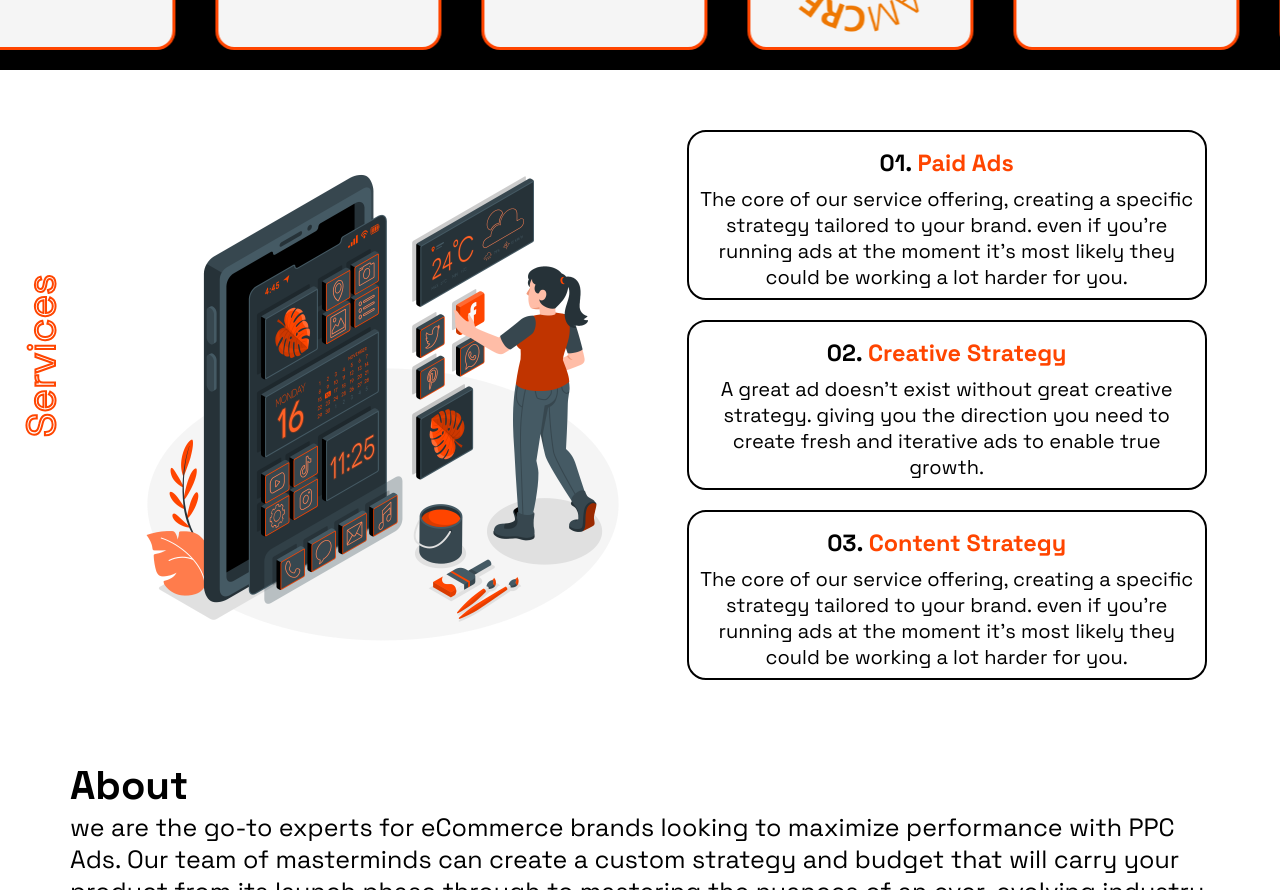
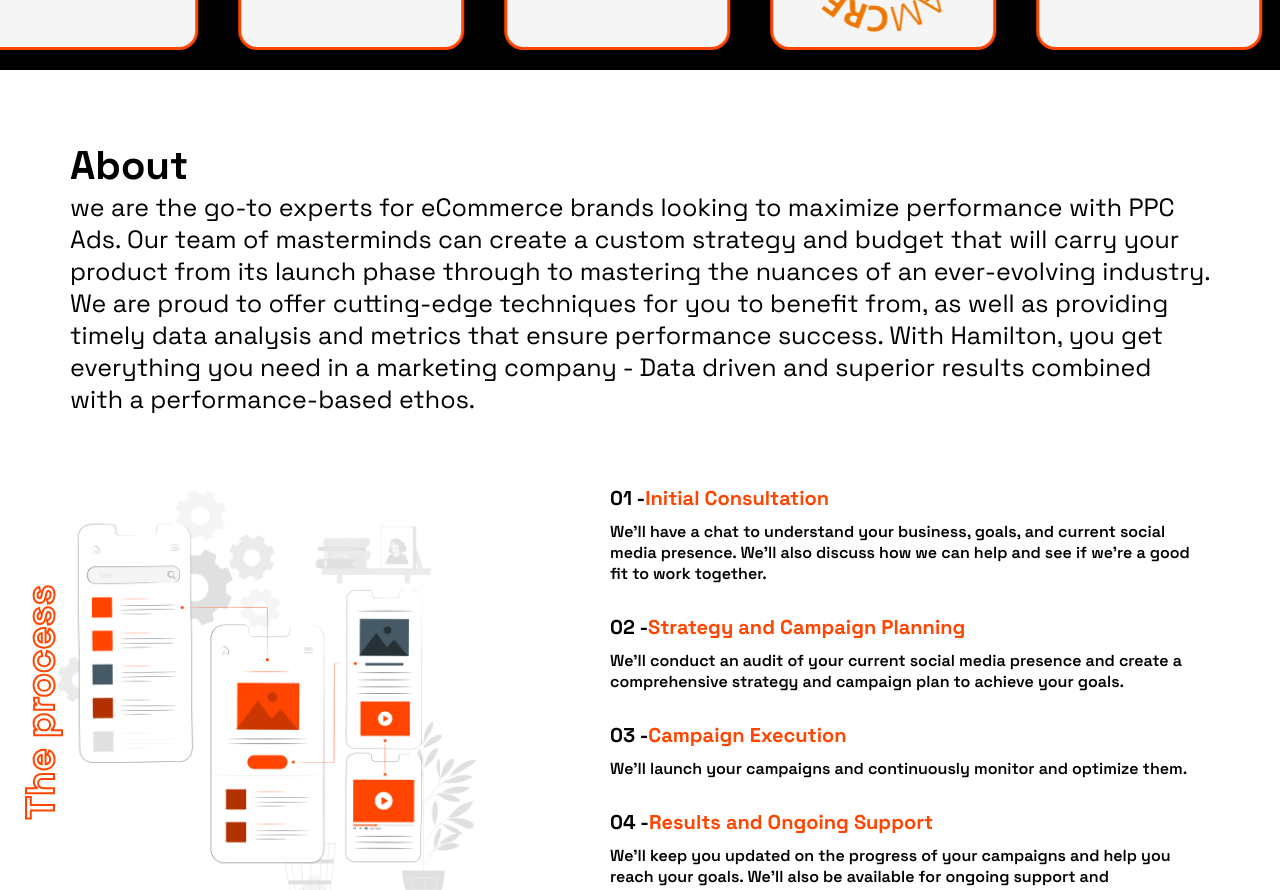
Before and after one commit to sidharthmahala/designHype, a React (Create React App) app: page / in a window 1280 px wide. Shown: the part 800-1690 px from the top of the page. Built offline with nearby package versions, Linux system fonts and the light colour scheme.

Commit message:
minor changes

```diff
--- a/src/App.js
+++ b/src/App.js
@@ -19,9 +19,10 @@ function App() {
       <Navbar />
       <Hero />
       <Ratings />
-      <Services />
+      {/* <Services /> */}
       <StepsMain />
       <Partners />
+      {/* <Founder /> */}
       <Form />
       <Footer />
     </div>
```
